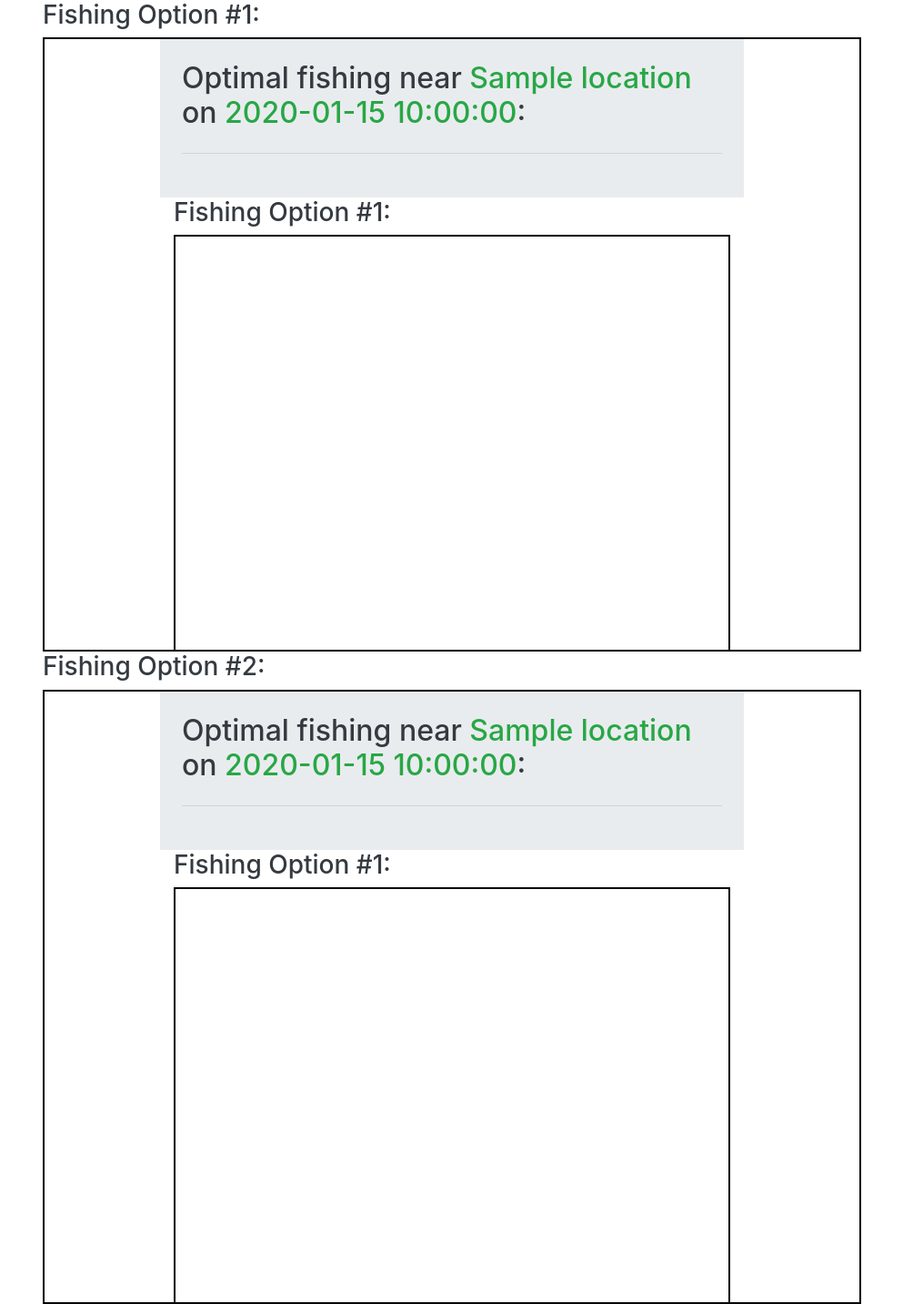
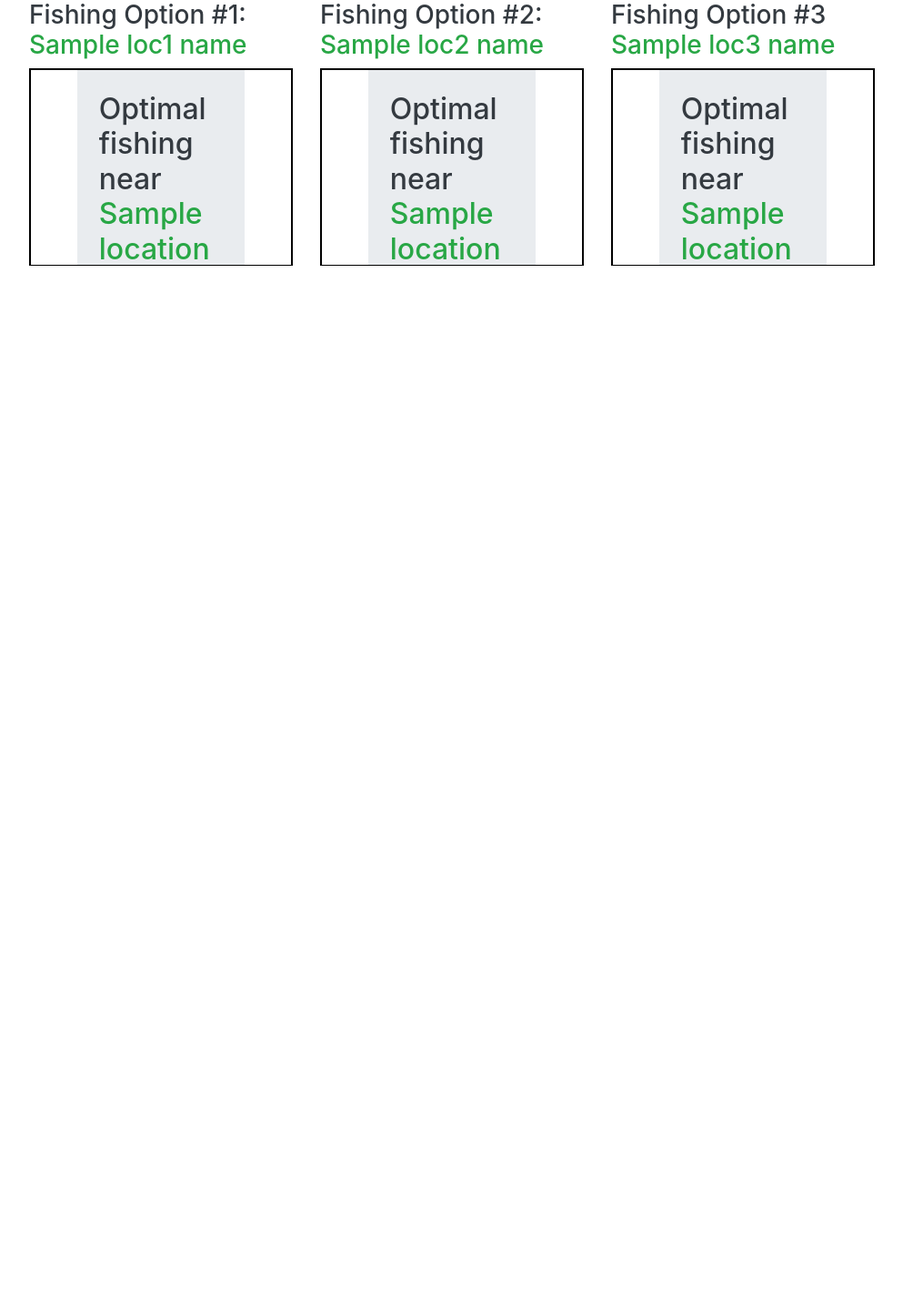
Before and after one commit to scadams11/InsightProject, a Flask app: template app/templates/results.html in a window 1280 px wide. Shown: the part 174-1607 px from the top of the page at 91% size, without its empty margins (143-1136 px from the left). After the commit the page ends 466 px from the top, so only its background shows below. Run offline with Flask 2, Linux system fonts and the light colour scheme; the template is opened without the code that fills it: most values are stand-ins (such as "Sample title", 1, 10 or a date in 2020); some libraries are stand-ins or nearby versions.

Commit message:
Have all 3 'best' maps showing up in app now.

```diff
--- a/app/fishy.py
+++ b/app/fishy.py
@@ -74,10 +74,9 @@ def results():
             return reload_after_error("Whoops, looks like you chose a time that's too far in the future.")
         location = geocode_location(input_location)
         if location[0] is None:
-            return reload_after_error("Whoops, looks like we can't find that location on the map. Please try again.")
-#        area = loc_to_area(location)
+            return reload_after_error("We can't find that location on the map. Please try again.")
         if (location[0] > 40.95 or location[0] < 36.97 or location[1] < -109.03 or location[1] > -102.00) :
-            return reload_after_error("Whoops, looks like that location isn't in Colorado! Please try again.")
+            return reload_after_error("That location isn't in Colorado! Please try again.")
 
         lat = location[0]
         lon = location[1]
@@ -101,19 +100,21 @@ def results():
         query_results["distance"] = distance
         query_results = query_results.sort_values(by = ["distance"])
 
-        loc1_lat = float(query_results[0:1]["dec_lat_va"])
-        loc1_lon = float(query_results[0:1]["dec_long_va"])
+        loc1_lat = float(query_results[0:1]["dec_lat_va"].iloc[0])
+        loc1_lon = float(query_results[0:1]["dec_long_va"].iloc[0])
         location_1 = pd.DataFrame([loc1_lat, loc1_lon])
+        loc1_name = query_results[0:1]["station_nm"].iloc[0]
 
         bbox_1_1 = loc1_lon - 0.010
         bbox_1_2 = loc1_lat - 0.010
         bbox_1_3 = loc1_lon + 0.010
         bbox_1_4 = loc1_lat + 0.010
-        map_url_1 = f"https://www.openstreetmap.org/export/embed.html?bbox={bbox_1_1}%2C{bbox_1_2}%2C{bbox_1_3}%2C{bbox_1_4}&amp;layer=mapnik&amp;marker={loc1_lat}%2C{loc1_lon}"
+        map_url_1 = f"https://www.openstreetmap.org/export/embed.html?bbox={bbox_1_1}%2C{bbox_1_2}%2C{bbox_1_3}%2C{bbox_1_4}&amp;layer=mapquest&amp;marker={loc1_lat}%2C{loc1_lon}"
 
-        loc2_lat = float(query_results[1:2]["dec_lat_va"])
-        loc2_lon = float(query_results[1:2]["dec_long_va"])
+        loc2_lat = float(query_results[1:2]["dec_lat_va"].iloc[0])
+        loc2_lon = float(query_results[1:2]["dec_long_va"].iloc[0])
         location_2 = pd.DataFrame([loc1_lat, loc1_lon])
+        loc2_name = query_results[1:2]["station_nm"].iloc[0]
 
         bbox_2_1 = loc2_lon - 0.010
         bbox_2_2 = loc2_lat - 0.010
@@ -121,9 +122,10 @@ def results():
         bbox_2_4 = loc2_lat + 0.010
         map_url_2 = f"https://www.openstreetmap.org/export/embed.html?bbox={bbox_2_1}%2C{bbox_2_2}%2C{bbox_2_3}%2C{bbox_2_4}&amp;layer=mapnik&amp;marker={loc2_lat}%2C{loc2_lon}"
 
-        loc3_lat = float(query_results[2:3]["dec_lat_va"])
-        loc3_lon = float(query_results[2:3]["dec_long_va"])
+        loc3_lat = float(query_results[2:3]["dec_lat_va"].iloc[0])
+        loc3_lon = float(query_results[2:3]["dec_long_va"].iloc[0])
         location_3 = pd.DataFrame([loc3_lat, loc3_lon])
+        loc3_name = query_results[2:3]["station_nm"].iloc[0]
 
         bbox_3_1 = loc3_lon - 0.010
         bbox_3_2 = loc3_lat - 0.010
@@ -136,7 +138,10 @@ def results():
                            date=input_date,
                            map_url_1=map_url_1,
                            map_url_2=map_url_2,
-                           map_url_3=map_url_3)
+                           map_url_3=map_url_3,
+                           loc1_name=loc1_name,
+                           loc2_name=loc2_name,
+                           loc3_name=loc3_name)
 
 ##
 #For pulling stream information based off input location.
--- a/app/templates/results.html
+++ b/app/templates/results.html
@@ -10,7 +10,7 @@
         <!-- Bootstrap CSS -->
         <link rel="stylesheet" href="https://stackpath.bootstrapcdn.com/bootstrap/4.1.3/css/bootstrap.min.css" integrity="sha384-MCw98/SFnGE8fJT3GXwEOngsV7Zt27NXFoaoApmYm81iuXoPkFOJwJ8ERdknLPMO" crossorigin="anonymous">
         <!-- <link href="../static/cover.css" rel="stylesheet"> -->
-        <title>Results!</title>
+        <title>Results</title>
     </head>
 
     <body>
@@ -23,43 +23,30 @@
             </header>
             <!-- Page Features -->
 
-<!--            <div class="row"> -->
-                <!-- Left column with table -->
-
-<!--                <div class="col"> -->
-<!--                    <table class="table table-hover"> -->
-<!--                        <tr><th>Time</th><th>These locations are predicted to be flowing well:</th></tr> -->
-<!--                        {% for time in estimates %} -->
-<!--                        <tr><td>{{ time['date'] }}</td><td>{{ time['N']}}</td></tr> -->
-<!--                        {% endfor %} -->
-<!--                    </table> -->
-<!--                    <script src="https://code.jquery.com/jquery-1.10.2.min.js"></script> -->
-<!--                    <script src="../static/js/bootstrap.min.js"></script> -->
-<!--                </div> -->
-
+            <div class="row">
                 <!-- Right column with maps -->
 
-                <div class="container">
-                    <h3>Fishing Option #1:</h3>
+                <div class="col-sm">
+                    <h3>Fishing Option #1: <span class="text-success">{{loc1_name}}</span></h3>
                     <div class="embed-responsive embed-responsive-4by3">
                         <iframe width="40" height="30" frameborder="5" scrolling="no" marginheight="5" marginwidth="5"                              src="{{ map_url_1 }}" style="border: 2px solid black"></iframe>
                     </div>
                 </div>
 
-                <div class="container">
-                    <h3>Fishing Option #2:</h3>
+                <div class="col-sm">
+                    <h3>Fishing Option #2: <span class="text-success">{{loc2_name}}</span></h3>
                     <div class="embed-responsive embed-responsive-4by3">
-                        <iframe width="40" height="30" frameborder="5" scrolling="no" marginheight="5" marginwidth="5"                              src="{{ map_url_2 }}" style="border: 2px solid black"></i$
+                        <iframe width="40" height="30" frameborder="5" scrolling="no" marginheight="5" marginwidth="5"                              src="{{ map_url_2 }}" style="border: 2px solid black"></iframe>
                     </div>
                 </div>
 
-                <div class="container">
-                    <h3>Fishing Option #3</h3>
+                <div class="col-sm">
+                    <h3>Fishing Option #3 <span class="text-success">{{loc3_name}}</span></h3>
                     <div class="embed-responsive embed-responsive-4by3">
-                        <iframe width="40" height="30" frameborder="5" scrolling="no" marginheight="5" marginwidth="5"                              src="{{ map_url_3 }}" style="border: 2px solid black"></i$
+                        <iframe width="40" height="30" frameborder="5" scrolling="no" marginheight="5" marginwidth="5"                              src="{{ map_url_3 }}" style="border: 2px solid black"></iframe>
                     </div>
                 </div>
-
+            </div>
                         <!-- Bootstrap core JavaScript
                              ================================================== -->
 
```
Also changed, not shown: 1 other file.
